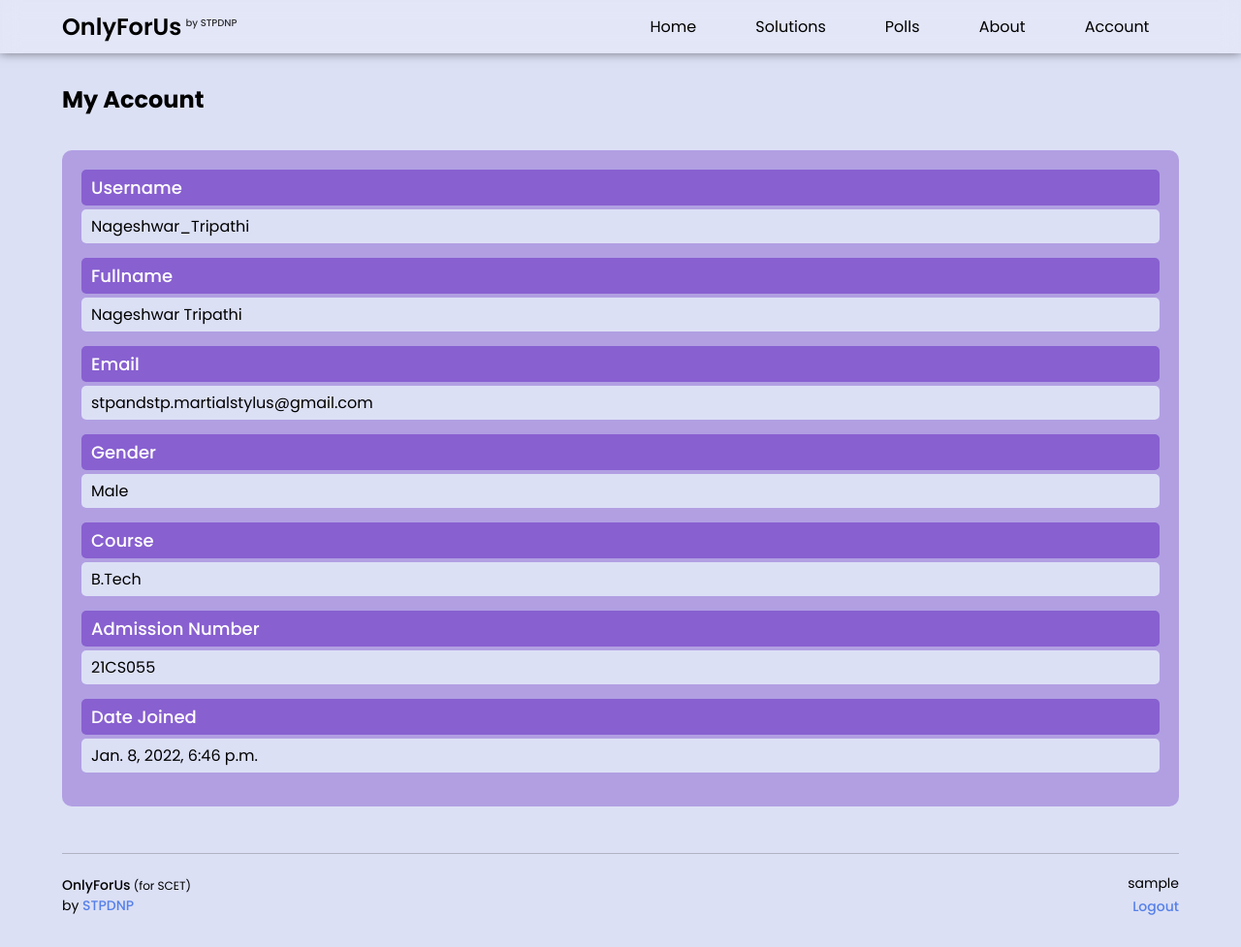
After one commit to ShashankShishodia21/only-for-us, a Django app: template main/templates/main/account.html in a window 1280 px wide. The commit adds this page. Shown: the whole page at 97% size. Run offline with Django 4.2, Linux system fonts and the light colour scheme; data comes from the database, SQL or seed files in the repository; both versions use the stored data as it was after the commit; tables that the repository leaves empty hold one stand-in row (values such as "Sample post"); the template is opened without the code that fills it: values that come from a table or form of the project are taken from there, most other values are stand-ins (such as "Sample title", 1, 10 or a date in 2020).

Commit message:
created account page

```diff
--- a/main/models.py
+++ b/main/models.py
@@ -74,6 +74,7 @@ class Polls(models.Model):
 	submitted = models.CharField(max_length=500)
 	leading_option = models.CharField(max_length=500, blank=True)
 	datetime = models.DateTimeField()
+	end_datetime = models.DateTimeField()
 	author = models.CharField(max_length=255) # from admin data model
 
 	def __str__(self):
--- /dev/null
+++ b/main/templates/main/account.html
@@ -0,0 +1,103 @@
+{% extends 'main/base.html' %}
+{% load static %}
+
+{% block head %}
+
+{% endblock %}
+
+{% block title %}My Account | OnlyForUs{% endblock %}
+
+{% block body %}
+    {% include 'main/navbar.html' %}
+
+    <section class="container flex ">
+        <br>
+        <h1>My Account</h1>
+        <br>
+        <!-- code goes here -->
+        <div class="student-detail-box">
+            <div class="header-text">Username</div>
+            <div class="detail-text">{{student.username}}</div>
+
+            <div class="header-text">Fullname</div>
+            <div class="detail-text">{{student.fullname}}</div>
+
+            <div class="header-text">Email</div>
+            <div class="detail-text">{{student.email}}</div>
+
+            <div class="header-text">Gender</div>
+            <div class="detail-text">{{student.gender}}</div>
+
+            <div class="header-text">Course</div>
+            <div class="detail-text">{{student.course}}</div>
+
+            {% if student.course_year != "" %}
+            <div class="header-text">Year</div>
+            <div class="detail-text">{{student.course_year}}</div>
+            {% endif %}
+
+            <div class="header-text">Admission Number</div>
+            <div class="detail-text">{{student.admission_no}}</div>
+
+            <div class="header-text">Date Joined</div>
+            <div class="detail-text">{{student.datetime}}</div>
+
+        </div>
+
+    </section>
+
+
+     {% include 'main/footer.html' %}
+
+     <style type="text/css">
+         body{
+            background-color: #DCE0F5;
+
+         }
+         .container{
+            min-height: 100vh;
+            width: 90%;
+            margin: auto;
+            margin-top: 60px;
+         }
+         .student-detail-box{
+            margin-top: 10px;
+            padding: 20px;
+            border-radius: 10px;
+            background: rgba(136, 96, 208,0.5);
+         }
+         .header-text{
+            font-size: 18px;
+            font-weight: 500;
+            color: white;
+            border-radius: 5px;
+            padding: 5px 10px;
+            background: #8860D0;
+            margin-bottom: 4px;
+         }
+         .detail-text{
+            font-size: 16px;
+            margin-bottom: 15px;
+            color: black;
+            border-radius: 5px;
+            padding: 5px 10px;
+            background: #DCE0F5;
+         }
+         @media(max-width: 450px){
+            .flex h1{
+                text-align: center;
+            }
+            .student-detail-box{
+                padding: 10px;
+            }
+            .header-text{
+                font-size: 16px;
+            }
+            .detail-text{
+                font-size: 14px;
+            }
+         }
+
+     </style>
+
+{% endblock %}
--- a/main/templates/main/navbar.html
+++ b/main/templates/main/navbar.html
@@ -11,7 +11,7 @@
 				<li><a href="/choose-semester/" class="nav-item" title="Tutorial Solutions">Solutions</a></li>
 				<li><a href="" class="nav-item" title="Voting Polls">Polls</a></li>
 				<li><a href="/about/" class="nav-item" title="About OnlyForUs">About</a></li>
-				<li><a href="" class="nav-item" title="My Account">Account</a></li>
+				<li><a href="/my-account/" class="nav-item" title="My Account">Account</a></li>
 			</ul>
 			<a class="nav-opener" onclick="opennav()"><i class="las la-bars"></i></a>
 		</div>
@@ -26,7 +26,7 @@
 	<br>
 	<li><a href="/about/" class="nav-mobile-item" title="About OnlyForUs">About</a></li>
 	<br>
-	<li><a href="" class="nav-mobile-item" title="My Account">My Account</a></li>
+	<li><a href="/my-account/" class="nav-mobile-item" title="My Account">My Account</a></li>
 	<br>
 	<li><a href="/logout/" class="nav-mobile-item nav-logout-btn" title="Logout">Logout</a></li>
 	<br>
--- a/main/urls.py
+++ b/main/urls.py
@@ -8,5 +8,6 @@ urlpatterns = [
     path('login/', views.login),
     path('logout/', views.logout),
     path('choose-semester/', views.semesters),
+    path('my-account/', views.my_account),
 
 ]
```
Also changed, not shown: main/templates/main/about.html (+20 -2 lines), main/templates/main/home.html (+4 -4 lines), main/templates/main/semesters.html (+15 -8 lines), main/views.py (+26 -2 lines), db.sqlite3.
